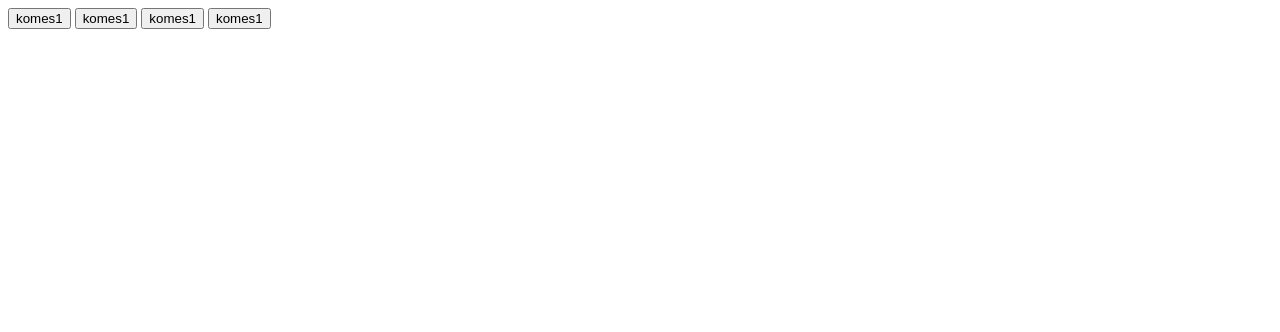
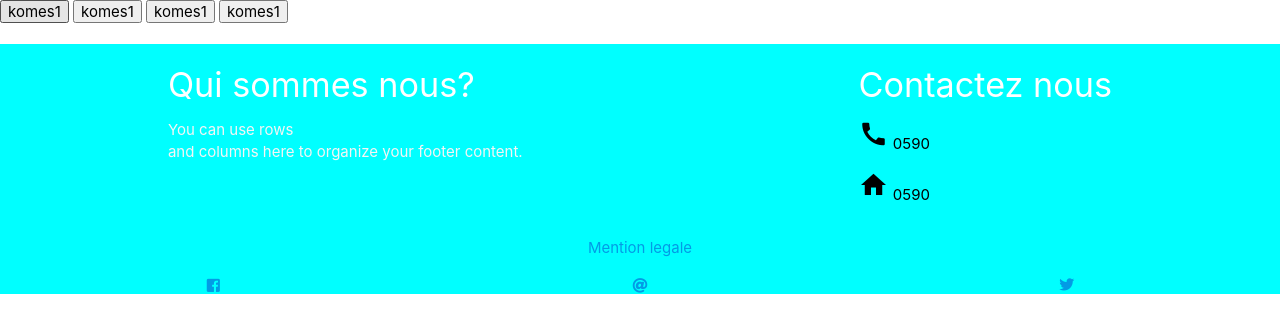
Before and after one commit to leevan97112/Komes, a plain HTML site: page index.html in a window 1280 px wide. Drawn offline with nearby package versions, Linux system fonts and the light colour scheme.

Commit message:
add footer and legal mention page

```diff
--- a/index.html
+++ b/index.html
@@ -4,6 +4,10 @@
     <meta charset="UTF-8">
     <meta name="viewport" content="width=device-width, initial-scale=1.0">
     <meta http-equiv="X-UA-Compatible" content="ie=edge">
+    <link rel="stylesheet" href="style.css">
+    <link rel="stylesheet" href="https://use.fontawesome.com/releases/v5.5.0/css/all.css" integrity="sha384-B4dIYHKNBt8Bc12p+WXckhzcICo0wtJAoU8YZTY5qE0Id1GSseTk6S+L3BlXeVIU" crossorigin="anonymous">
+    <link href="https://fonts.googleapis.com/icon?family=Material+Icons" rel="stylesheet">
+    <link type="text/css" rel="stylesheet" href="css/materialize.min.css"  media="screen,projection"/>
     <title>Document</title>
 </head>
 <body>
@@ -13,5 +17,41 @@
         <input type="button" value="komes1">
         <input type="button" value="komes1">
     </header>
+
+
+
+
+
+
+    <footer class="footer">
+
+        <div class="footer-container">
+
+
+                <div class="qsn">
+                <h4 class="white-text">Qui sommes nous?</h4>
+                <p class="grey-text text-lighten-4">You can use rows<br> and columns here to organize your footer content.</p>
+            </div>
+                <div class="col l4 offset-l2 s12">
+                    <h4 class="white-text">Contactez nous</h4>
+
+                    <p><i class="small material-icons">call</i> 0590</p>
+                    <p> <i class="small material-icons">home</i> 0590</p>
+
+
+                </div>
+        </div>
+
+        <div class="mentionlegal">
+            <p><a href="mentionLegal.html">Mention legale</a></p>
+        </div>
+        <div class="socialr">
+           <div class="facebookr"> <a href="http://" class="facebook"><i class="fab fa-facebook-square"></i> </a></div>
+           <div class="mailr"><a href="http://" class="mail"><i class="fas fa-at"></i></a></div>
+           <div class="twitterr"><a href="http://" class="twitter"><i class="fab fa-twitter"></i></a></div>
+        </div>
+        </div>
+    </footer>
 </body>
+<script type="text/javascript" src="js/materialize.min.js"></script>
 </html>
--- /dev/null
+++ b/style.css
@@ -0,0 +1,96 @@
+body{
+    margin: 0;
+}
+.footer {
+    position: static;
+    width: 100%
+    padding: 1.53846em;
+    background-color:aqua;
+    color: black;
+    display:block;
+    flex-direction: column;
+    justify-content: space-around;
+    z-index: 0;
+    margin-top: 20px;
+
+
+
+}
+.footer-container{
+    display: flex;
+    flex-direction: row;
+    justify-content: space-around;
+
+
+}
+.mentionlegal{
+    text-align: center;
+}
+.socialr{
+    display: flex;
+    justify-content:space-around;
+    flex-direction: row;
+   text-align: center;
+   color: black;
+
+}
+.facebookr{
+
+    width: 20px;
+    height: 20px;
+    border: 1px solid aqua;
+    border-radius: 50%;
+
+
+}
+
+.facebookr:hover{
+    width: 20px;
+    height: 20px;
+    border: 1px solid white;
+    border-radius: 50%;
+    background-color: white;
+}
+.mailr{
+
+    width: 20px;
+    height: 20px;
+    border: 1px solid aqua;
+    border-radius: 50%;
+
+
+}
+.mail:hover{
+    width: 20px;
+    height: 20px;
+    border: 1px solid white;
+    border-radius: 50%;
+    background-color: white;
+}
+.twitterr{
+    width: 20px;
+    height: 20px;
+
+    border-radius: 50%;
+
+}
+.twitterr:hover{
+    width: 20px;
+    height: 20px;
+    border: 1px solid white;
+    border-radius: 50%;
+    background-color: white;
+}
+.facebook:hover{
+   width: 50px;
+   height: 50px;
+    color: blue;
+
+
+}
+.twitter:hover{
+    width: 100px;
+    height: 100px;
+     color: rgb(13, 140, 172);
+
+}
```
Also changed, not shown: mentionLegal.html (added, +88 -0 lines).
